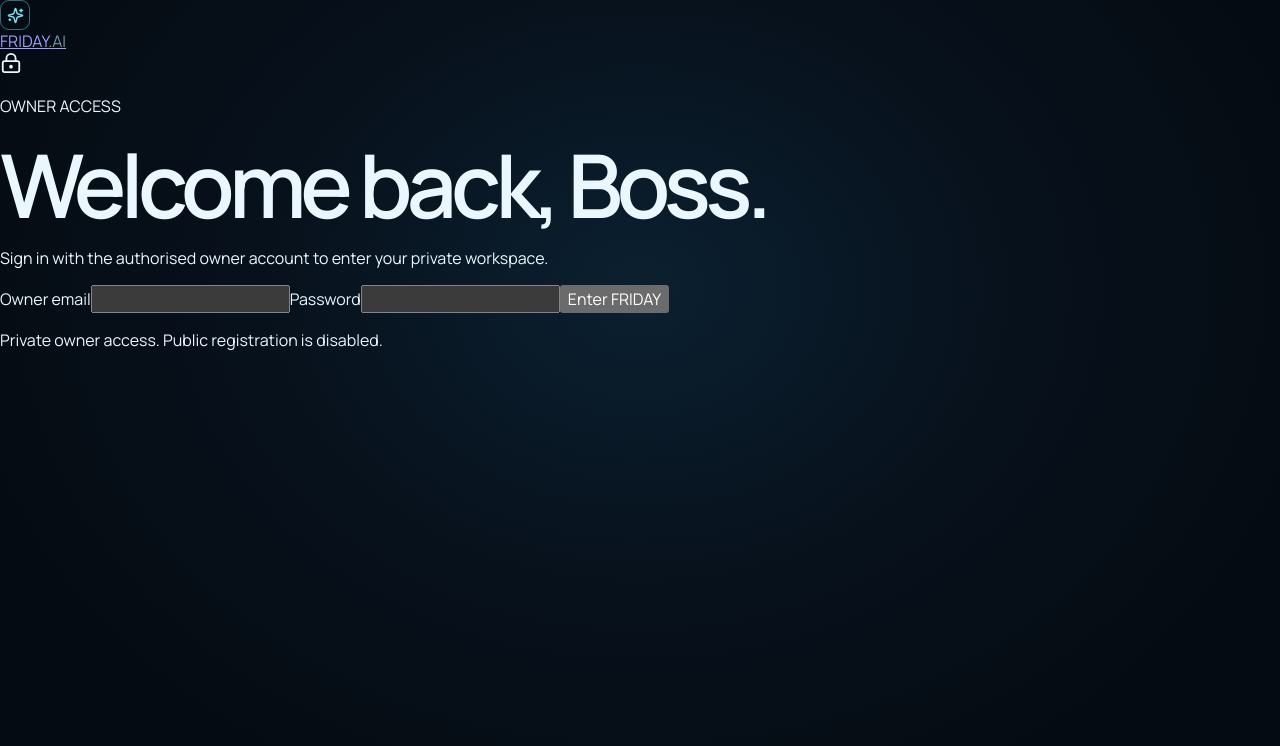
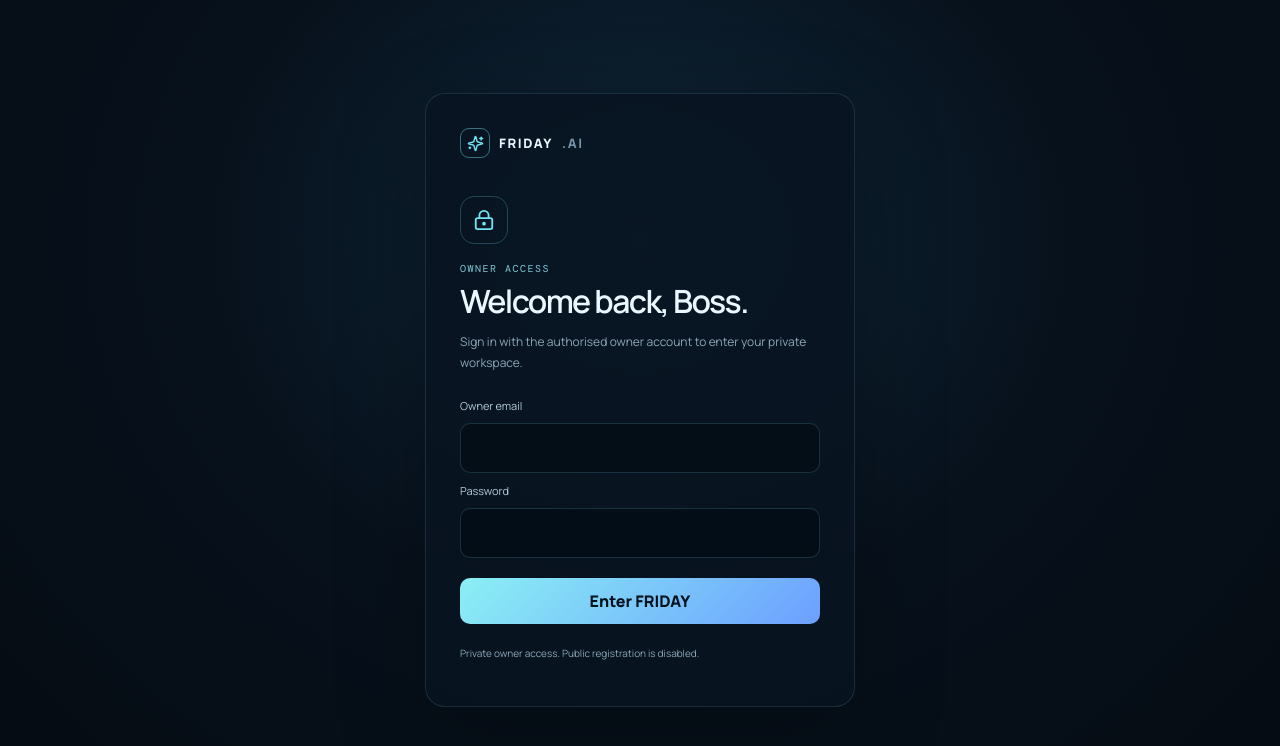
Before and after one commit to JAMES5956/friday-ai, a Next.js app: page /login in a window 1280 px wide. Shown: the top 746 px of the page. Built offline with nearby package versions, Linux system fonts and the light colour scheme.

Commit message:
Style private owner workspace and sign-in screens

```diff
--- a/app/globals.css
+++ b/app/globals.css
@@ -85,3 +85,65 @@ h1 span { color: var(--cyan); text-shadow: 0 0 35px rgba(112,228,244,.22); }
 
 .command-input button:disabled { opacity: .45; cursor: not-allowed; }
 .command-note { min-height: 1.5em; line-height: 1.6; }
+
+/* Private workspace and owner sign-in */
+.auth-shell { min-height:100vh; display:grid; place-items:center; padding:24px; background:radial-gradient(ellipse at 50% 30%,#10283a 0%,#07111c 48%,#050b12 100%); }
+.auth-card { width:min(100%,430px); padding:34px; border:1px solid var(--line); border-radius:20px; background:rgba(8,20,32,.88); box-shadow:0 24px 90px rgba(0,0,0,.3); }
+.auth-brand { display:flex; align-items:center; gap:9px; color:var(--text); text-decoration:none; font-size:13px; font-weight:800; letter-spacing:.12em; }
+.auth-icon { width:48px;height:48px;display:grid;place-items:center;margin:38px 0 18px;border:1px solid rgba(112,228,244,.24);border-radius:14px;color:var(--cyan); }
+.auth-eyebrow { color:#7ec9d9;font:10px 'DM Mono',monospace;letter-spacing:.15em; }
+.auth-card h1 { margin:10px 0;font-size:32px;letter-spacing:-.05em; }
+.auth-copy,.auth-footnote { color:#8da7b7;font-size:12px;line-height:1.8; }
+.auth-form { display:grid;gap:10px;margin-top:24px; }
+.auth-form label { color:#b4cbd8;font-size:11px; }
+.auth-form input,.memory-form textarea,.chat-composer textarea { width:100%;padding:13px 14px;border:1px solid rgba(111,190,220,.2);border-radius:10px;background:rgba(3,11,19,.65);color:var(--text);outline:none;resize:vertical; }
+.auth-form input:focus,.memory-form textarea:focus,.chat-composer textarea:focus { border-color:rgba(112,228,244,.65); }
+.auth-form button,.memory-form button { display:flex;align-items:center;justify-content:center;gap:8px;margin-top:10px;padding:12px;border:0;border-radius:10px;background:linear-gradient(135deg,#8bf0f4,#6c9fff);color:#04121c;font-weight:800;cursor:pointer; }
+.auth-form button:disabled,.memory-form button:disabled,.chat-composer button:disabled { opacity:.5;cursor:not-allowed; }
+.auth-error { color:#ff9d9d;font-size:12px; }
+.auth-notice { padding:12px;border:1px solid rgba(226,182,109,.3);border-radius:9px;color:#e4c68f;font-size:11px;line-height:1.6; }
+.auth-footnote { margin-top:20px;font-size:10px; }
+.workspace-shell { min-height:100vh;padding:24px clamp(18px,4vw,56px);background:radial-gradient(ellipse at 50% 10%,#102638 0%,#07111c 48%,#050b12 100%); }
+.workspace-topbar { display:flex;align-items:center;justify-content:space-between;gap:15px;padding-bottom:18px;border-bottom:1px solid var(--line); }
+.workspace-owner,.workspace-footer { color:#7e9aa9;font:9px 'DM Mono',monospace;letter-spacing:.12em; }
+.signout-button,.icon-button { display:flex;align-items:center;gap:8px;padding:9px 12px;border:1px solid var(--line);border-radius:9px;background:rgba(10,22,34,.7);color:#b8d0dc;cursor:pointer;font-size:11px; }
+.workspace-hero { max-width:950px;margin:56px auto 36px; }
+.workspace-hero h1 { margin:12px 0;font-size:clamp(40px,7vw,66px);line-height:1.04;letter-spacing:-.06em; }
+.workspace-hero h1 span { color:var(--cyan); }
+.workspace-hero>p:last-child { color:#8da7b7;font-size:13px; }
+.workspace-content { display:grid;grid-template-columns:minmax(0,1.7fr) minmax(270px,1fr);gap:16px;max-width:1200px;margin:auto; }
+.workspace-chat,.workspace-memory,.agent-section { min-width:0;padding:20px;border:1px solid var(--line);border-radius:15px;background:rgba(8,20,32,.72); }
+.workspace-section-heading,.workspace-section-heading>div { display:flex;align-items:center;justify-content:space-between;gap:12px; }
+.workspace-section-heading>div { justify-content:flex-start;color:var(--cyan); }
+.workspace-section-heading h2 { margin:0;color:var(--text);font-size:14px; }
+.workspace-section-heading p { margin:4px 0 0;color:#7895a6;font-size:10px; }
+.service-pill { padding:6px 8px;border:1px solid rgba(226,182,109,.25);border-radius:20px;color:#d9b978;font:8px 'DM Mono',monospace; }
+.chat-transcript { min-height:260px;max-height:480px;overflow:auto;margin:18px 0;padding:14px;border:1px solid rgba(111,190,220,.1);border-radius:11px;background:rgba(2,9,16,.5); }
+.chat-empty { display:grid;place-items:center;min-height:220px;text-align:center;color:#7ec9d9; }
+.chat-empty h3 { margin:12px 0 4px;color:#d9edf5;font-size:14px; }
+.chat-empty p { max-width:320px;color:#7793a3;font-size:11px;line-height:1.7; }
+.chat-message { max-width:88%;margin:0 0 15px;padding:11px 13px;border-radius:10px;background:rgba(22,49,66,.65); }
+.chat-message.user { margin-left:auto;background:rgba(31,75,93,.45); }
+.chat-message>span { color:#79d8e8;font:8px 'DM Mono',monospace;letter-spacing:.12em; }
+.chat-message p { margin:6px 0 0;color:#d6e7ee;font-size:12px;line-height:1.7;white-space:pre-wrap; }
+.chat-composer { display:flex;align-items:flex-end;gap:10px; }
+.chat-composer textarea { min-height:58px;font-size:12px; }
+.chat-composer button { flex:0 0 42px;height:42px;display:grid;place-items:center;border:0;border-radius:10px;background:linear-gradient(135deg,#8bf0f4,#6c9fff);color:#04121c;cursor:pointer; }
+.workspace-status { color:#e3c17f;font-size:11px;line-height:1.6; }
+.workspace-disclaimer,.memory-empty { color:#718c9c;font-size:9px;line-height:1.7; }
+.memory-form { display:grid;gap:8px;margin-top:20px; }
+.memory-form textarea { font-size:11px; }
+.memory-form button { justify-self:start;margin:0;padding:9px 11px;font-size:10px; }
+.memory-list { display:grid;gap:10px;margin-top:18px;max-height:360px;overflow:auto; }
+.memory-item { padding:11px;border:1px solid rgba(111,190,220,.12);border-radius:9px;background:rgba(3,11,19,.4); }
+.memory-item span,.agent-card small { color:#7ec9d9;font:8px 'DM Mono',monospace;text-transform:uppercase;letter-spacing:.1em; }
+.memory-item p { margin:7px 0 0;color:#c3d7e1;font-size:11px;line-height:1.6;white-space:pre-wrap; }
+.agent-section { max-width:1200px;margin:18px auto; }
+.agent-grid { display:grid;grid-template-columns:repeat(auto-fit,minmax(135px,1fr));gap:9px;margin-top:18px; }
+.agent-card { display:grid;gap:6px;padding:13px;border:1px solid rgba(111,190,220,.12);border-radius:9px;background:rgba(3,11,19,.4); }
+.agent-card strong { color:#dff5fc;font-size:12px; }
+.agent-card span { color:#89a4b3;font-size:10px; }
+.agent-card small { color:#bfa978;font-size:7px; }
+.workspace-footer { display:flex;align-items:center;justify-content:center;gap:8px;margin:30px 0 10px; }
+@media(max-width:850px){.workspace-content{grid-template-columns:1fr}.workspace-hero{margin-top:40px}.workspace-memory{order:2}}
+@media(max-width:520px){.auth-card{padding:25px}.workspace-shell{padding:17px 13px}.workspace-owner{display:none}.workspace-chat,.workspace-memory,.agent-section{padding:14px}.service-pill{font-size:7px}.workspace-hero h1{font-size:44px}}
```
